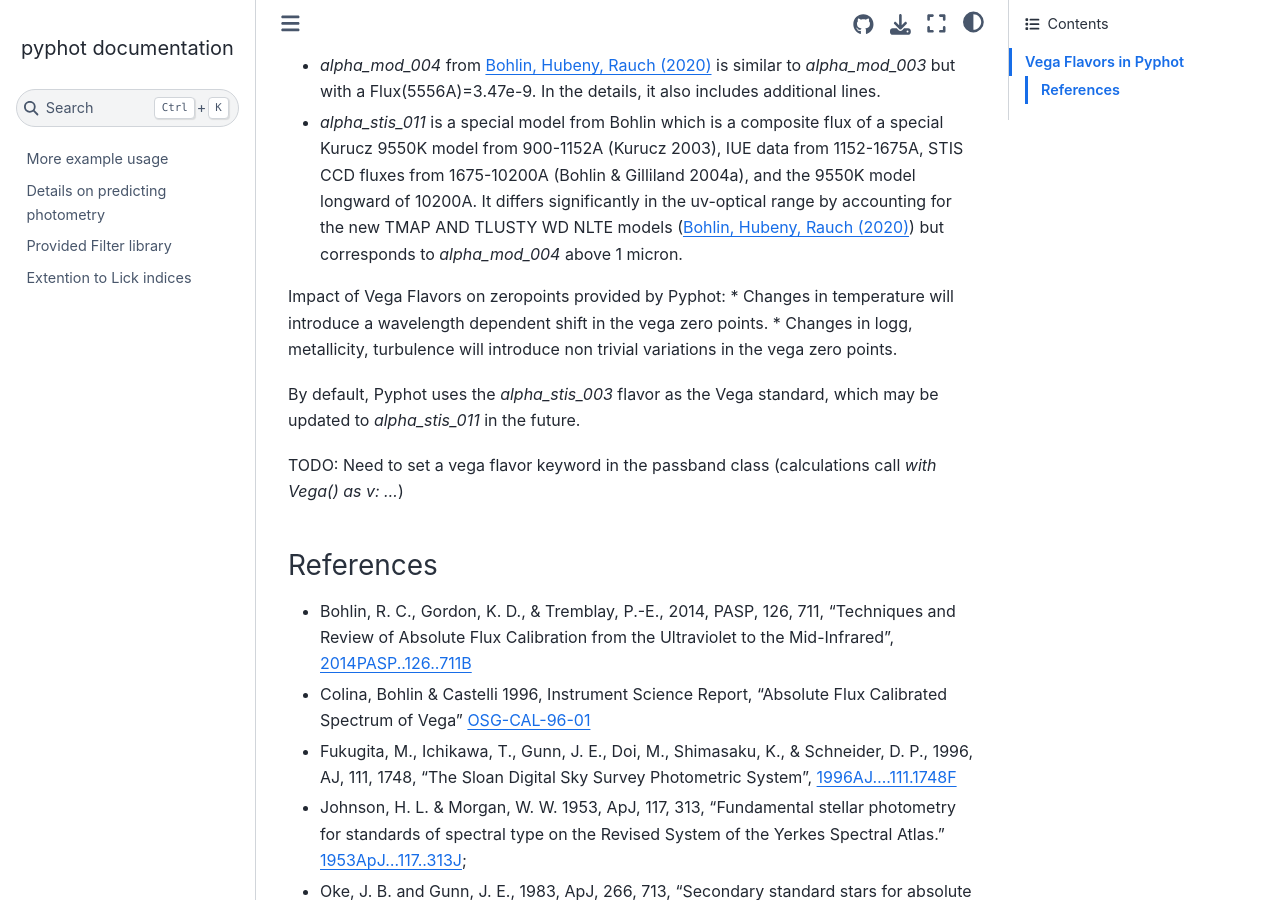
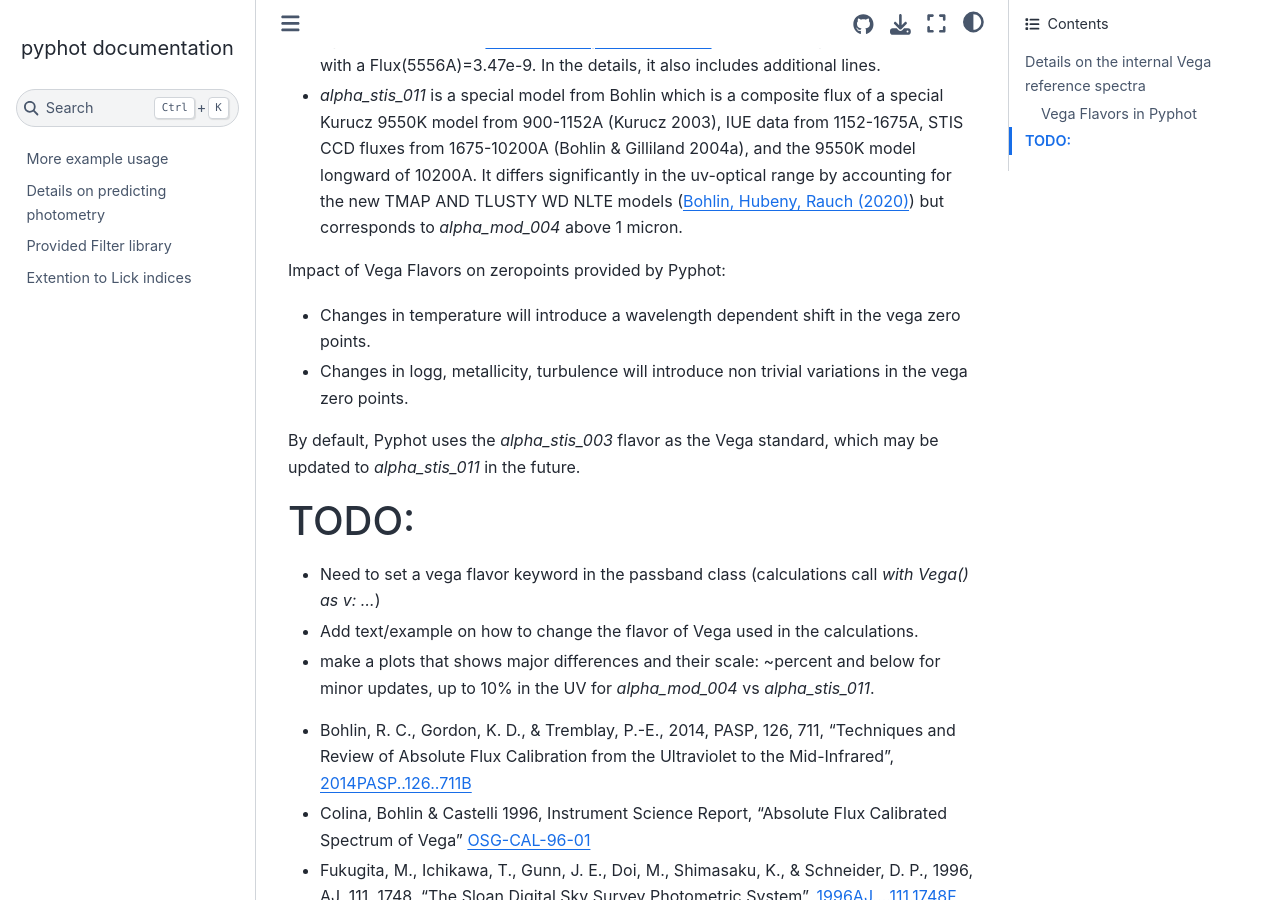
Before and after one commit to mfouesneau/pyphot, a Sphinx documentation site: the page built from doc/vega.rst, in a window 1280 px wide and 900 px high, scrolled down 1741 px. Built offline with Sphinx 7.4.7 and the Sphinx Book theme 1.1.4, drawn with Linux system fonts in a browser that asks for light colours; pages that are not in the unit, such as notebooks, are missing from menus; some of the changed text lies outside the part shown.

Commit message:
typos and todolist

```diff
--- a/doc/vega.rst
+++ b/doc/vega.rst
@@ -22,7 +22,7 @@ Delta Scuti variables are commonly used as standard candles to establish
 distances because of their relatively flat spectral energy distribution across
 optical wavelengths and "stability" over decades make it an ideal
 reference for establishing magnitude zero-points across multiple filter systems
-(`Oke & Gunn 1983 < https://ui.adsabs.harvard.edu/abs/1983ApJ...266..713O>`_).
+(`Oke & Gunn 1983 <https://ui.adsabs.harvard.edu/abs/1983ApJ...266..713O>`_).
 
 However, the fact that Vega is actually a variable star with small but
 measurable brightness variations has led the astronomical community to adopt
@@ -59,14 +59,19 @@ Since version 1.7.0, Pyphot includes a set of Vega flavors one can use transpare
 * `alpha_stis_011` is a special model from Bohlin which is a composite flux of a special Kurucz 9550K model from 900-1152A (Kurucz 2003), IUE data from 1152-1675A, STIS CCD fluxes from 1675-10200A (Bohlin & Gilliland 2004a), and the 9550K model longward of 10200A. It differs significantly in the uv-optical range by accounting for the new TMAP AND TLUSTY WD NLTE models (`Bohlin, Hubeny, Rauch (2020) <https://ui.adsabs.harvard.edu/abs/2020AJ....160...21B>`_) but corresponds to `alpha_mod_004` above 1 micron.
 
 Impact of Vega Flavors on zeropoints provided by Pyphot:
+
 * Changes in temperature will introduce a wavelength dependent shift in the vega zero points.
 * Changes in logg, metallicity, turbulence will introduce non trivial variations in the vega zero points.
 
 By default, Pyphot uses the `alpha_stis_003` flavor as the Vega standard, which may be updated to `alpha_stis_011` in the future.
 
 
-TODO: Need to set a vega flavor keyword in the passband class (calculations call `with Vega() as v: ...`)
+TODO:
+=====
 
+* Need to set a vega flavor keyword in the passband class (calculations call `with Vega() as v: ...`)
+* Add text/example on how to change the flavor of Vega used in the calculations.
+* make a plots that shows major differences and their scale: ~percent and below for minor updates, up to 10% in the UV for  `alpha_mod_004` vs `alpha_stis_011`.
 
 
 References
```
